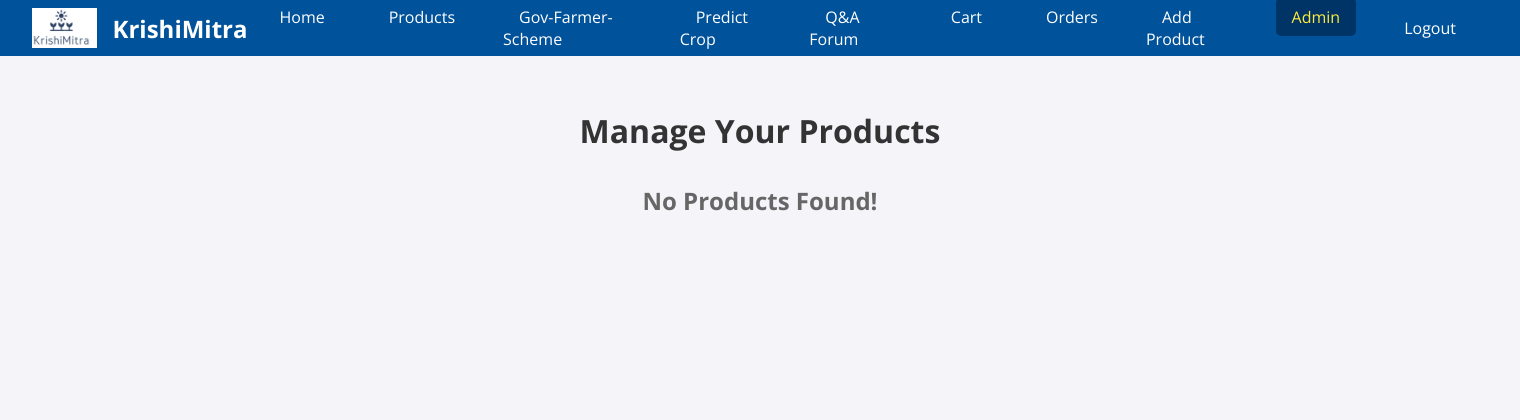
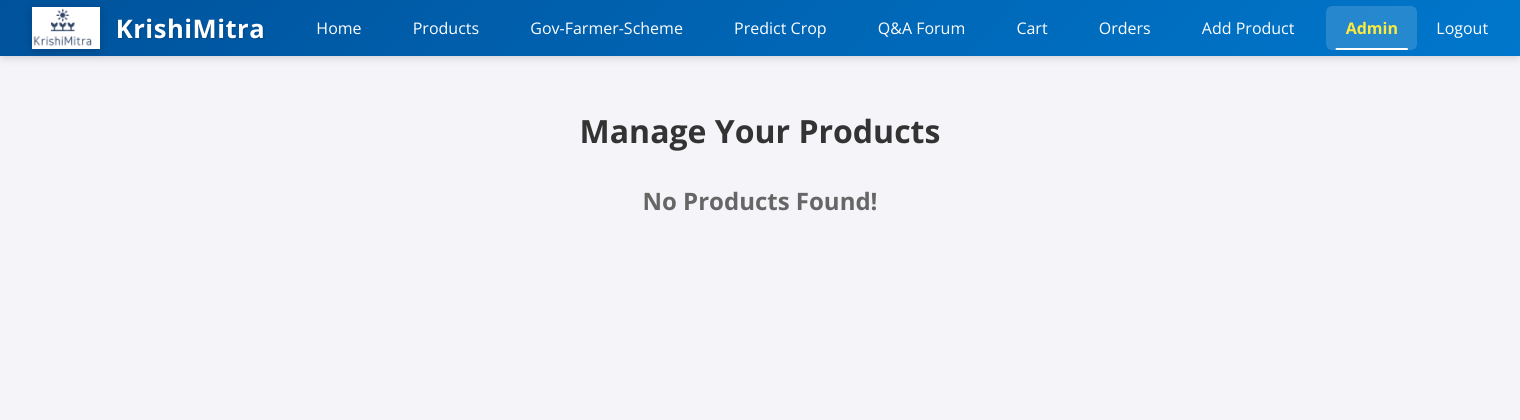
Before and after one commit to sauravZope/KrishiMitra.github.io, a Node server app: page /admin/products in a window 1520 px wide. Shown: the top 420 px of the page. Run offline with Node 20, Linux system fonts and the light colour scheme; the visitor is signed in with stand-in values (Sample User, id 1); data that the repository does not hold is empty; some libraries are stand-ins or nearby versions.

Commit message:
Update navigation styles and product price formatting: Enhance the navigation bar with a gradient background, sticky positioning, and improved hover effects. Standardize product price display across various views to use the ₹ symbol instead of Rs or $. Additionally, refine mobile navigation and backdrop styles for better usability.

```diff
--- a/public/css/navigation.css
+++ b/public/css/navigation.css
@@ -4,25 +4,36 @@
     display: flex;
     justify-content: space-between;
     align-items: center;
-    background-color: #00529b;
+    background: linear-gradient(135deg, #00529b, #0077cc);
     color: #ffffff;
-    padding: 1rem 2rem;
-    box-shadow: 0 2px 4px rgba(0, 0, 0, 0.1);
+    padding: 0.8rem 2rem;
+    box-shadow: 0 2px 8px rgba(0, 0, 0, 0.15);
+    position: sticky;
+    top: 0;
+    z-index: 1000;
 }
 
 .main-header__brand {
     display: flex;
     align-items: center;
+    transition: transform 0.2s ease;
+}
+
+.main-header__brand:hover {
+    transform: scale(1.02);
 }
 
 .main-header__logo {
-    height: 40px;
+    height: 42px;
     margin-right: 1rem;
+    filter: drop-shadow(0 2px 4px rgba(0, 0, 0, 0.2));
 }
 
 .main-header__title {
-    font-size: 1.5rem;
-    font-weight: bold;
+    font-size: 1.6rem;
+    font-weight: 700;
+    letter-spacing: 0.5px;
+    text-shadow: 1px 1px 2px rgba(0, 0, 0, 0.2);
 }
 
 .main-header__menu-toggle {
@@ -31,10 +42,22 @@
     color: #ffffff;
     font-size: 1.2rem;
     cursor: pointer;
+    display: none;
+    padding: 0.5rem;
+    border-radius: 4px;
+    transition: all 0.2s ease;
+}
+
+.main-header__menu-toggle:hover {
+    background-color: rgba(255, 255, 255, 0.1);
 }
 
 .main-header__nav {
     display: flex;
+    align-items: center;
+    justify-content: space-between;
+    flex: 1;
+    margin-left: 2rem;
 }
 
 .main-header__item-list {
@@ -42,10 +65,16 @@
     list-style: none;
     margin: 0;
     padding: 0;
+    align-items: center;
+    gap: 0.8rem;
 }
 
 .main-header__item {
-    margin-left: 1rem;
+    margin: 0;
+    height: 100%;
+    display: flex;
+    align-items: center;
+    position: relative;
 }
 
 .main-header__item a,
@@ -53,50 +82,156 @@
     color: #ffffff;
     text-decoration: none;
     font-size: 1rem;
-    padding: 0.5rem 1rem;
-    border-radius: 5px;
-    transition: background-color 0.3s;
+    padding: 0.6rem 1.2rem;
+    border-radius: 6px;
+    transition: all 0.2s ease;
+    display: inline-block;
+    line-height: 1.5;
+    white-space: nowrap;
+    font-weight: 500;
+    position: relative;
+    overflow: hidden;
+}
+
+.main-header__item a::after,
+.main-header__logout-btn::after {
+    content: '';
+    position: absolute;
+    bottom: 0;
+    left: 50%;
+    width: 0;
+    height: 2px;
+    background-color: #ffffff;
+    transition: all 0.3s ease;
+    transform: translateX(-50%);
+}
+
+.main-header__item a:hover::after,
+.main-header__logout-btn:hover::after {
+    width: 80%;
 }
 
 .main-header__item a:hover,
-.main-header__logout-btn:hover,
+.main-header__logout-btn:hover {
+    background-color: rgba(255, 255, 255, 0.1);
+    transform: translateY(-1px);
+}
+
 .main-header__item a.active {
-    background-color: #003366;
+    background-color: rgba(255, 255, 255, 0.15);
+    font-weight: 600;
+}
+
+.main-header__item a.active::after {
+    width: 80%;
 }
 
 .main-header__logout-btn {
-    background: none;
-    border: none;
+    background: rgba(255, 255, 255, 0.1);
+    border: 1px solid rgba(255, 255, 255, 0.2);
     cursor: pointer;
+    font-size: 1rem;
+    padding: 0.6rem 1.2rem;
+    color: #ffffff;
+    transition: all 0.2s ease;
+}
+
+.main-header__logout-btn:hover {
+    background-color: rgba(255, 255, 255, 0.15);
+    border-color: rgba(255, 255, 255, 0.3);
 }
 
 .mobile-nav {
-    display: none; /* This can be changed based on media queries for mobile view */
+    display: none;
+    position: fixed;
+    top: 0;
+    left: 0;
+    width: 80%;
+    max-width: 300px;
+    height: 100vh;
+    background: #ffffff;
+    padding: 2rem;
+    transform: translateX(-100%);
+    transition: transform 0.3s ease;
+    z-index: 1001;
+    box-shadow: 2px 0 8px rgba(0, 0, 0, 0.1);
+}
+
+.mobile-nav.open {
+    transform: translateX(0);
 }
 
 .mobile-nav__item-list {
     list-style: none;
     padding: 0;
+    margin-top: 2rem;
 }
 
 .mobile-nav__item {
-    margin: 1rem 0;
+    margin: 0.8rem 0;
 }
 
 .mobile-nav__item a,
 .mobile-nav__logout-btn {
     color: #00529b;
     text-decoration: none;
-    font-size: 1.2rem;
+    font-size: 1.1rem;
+    display: block;
+    padding: 0.8rem 1rem;
+    border-radius: 8px;
+    transition: all 0.2s ease;
+    font-weight: 500;
+}
+
+.mobile-nav__item a:hover,
+.mobile-nav__logout-btn:hover {
+    background-color: rgba(0, 82, 155, 0.1);
+    transform: translateX(5px);
+}
+
+.mobile-nav__item a.active {
+    background-color: rgba(0, 82, 155, 0.15);
+    font-weight: 600;
+}
+
+.mobile-nav__logout-btn {
+    background: rgba(0, 82, 155, 0.1);
+    border: 1px solid rgba(0, 82, 155, 0.2);
+    width: 100%;
+    text-align: left;
 }
 
 .backdrop {
-    display: none; /* This can be toggled with JavaScript when the menu is open */
+    display: none;
     position: fixed;
     top: 0;
     left: 0;
     width: 100%;
     height: 100%;
     background: rgba(0, 0, 0, 0.5);
-    z-index: 100;
+    z-index: 1000;
+    opacity: 0;
+    transition: opacity 0.3s ease;
 }
+
+.backdrop.visible {
+    opacity: 1;
+}
+
+@media (max-width: 768px) {
+    .main-header__nav {
+        display: none;
+    }
+
+    .main-header__menu-toggle {
+        display: block;
+    }
+
+    .mobile-nav {
+        display: block;
+    }
+
+    .backdrop {
+        display: block;
+    }
+}
--- a/views/admin/products.ejs
+++ b/views/admin/products.ejs
@@ -20,7 +20,7 @@
                             <img src="<%= product.imageUrl %>" alt="<%= product.title %>">
                         </div>
                         <div class="card__content">
-                            <h2 class="product__price">Rs <%= product.price %></h2>
+                            <h2 class="product__price">₹ <%= product.price %></h2>
                             <p class="product__description"><%= product.description %></p>
                         </div>
                         <div class="card__actions">
--- a/views/shop/index.ejs
+++ b/views/shop/index.ejs
@@ -44,7 +44,7 @@
                             <img src="<%= prods[i].imageUrl %>" alt="<%= prods[i].title %>">
                         </div>
                         <div class="card__content">
-                            <h2 class="product__price">Rs <%= prods[i].price %></h2>
+                            <h2 class="product__price">₹ <%= prods[i].price %></h2>
                             <p class="product__description"><%= prods[i].description %></p>
                         </div>
                         <div class="card__actions">
--- a/views/shop/product-detail.ejs
+++ b/views/shop/product-detail.ejs
@@ -11,7 +11,7 @@
             <div class="image">
                 <img src="<%= product.imageUrl %>" alt="<%= product.title %>">
             </div>
-            <h2><%= product.price %></h2>
+            <h2>₹ <%= product.price %></h2>
             <p><%= product.description %></p>
             <% if (isAuthenticated) { %>
                 <%- include('../includes/add-to-cart.ejs', {product: product}) %>
--- a/views/shop/product-list.ejs
+++ b/views/shop/product-list.ejs
@@ -23,9 +23,7 @@
                                     <img src="<%= product.imageUrl %>" alt="<%= product.title %>">
                                 </div>
                                 <div class="card__content">
-                                    <h2 class="product__price">$
-                                        <%= product.price %>
-                                    </h2>
+                                    <h2 class="product__price">₹ <%= product.price %></h2>
                                     <p class="product__description">
                                         <%= product.description %>
                                     </p>
```
